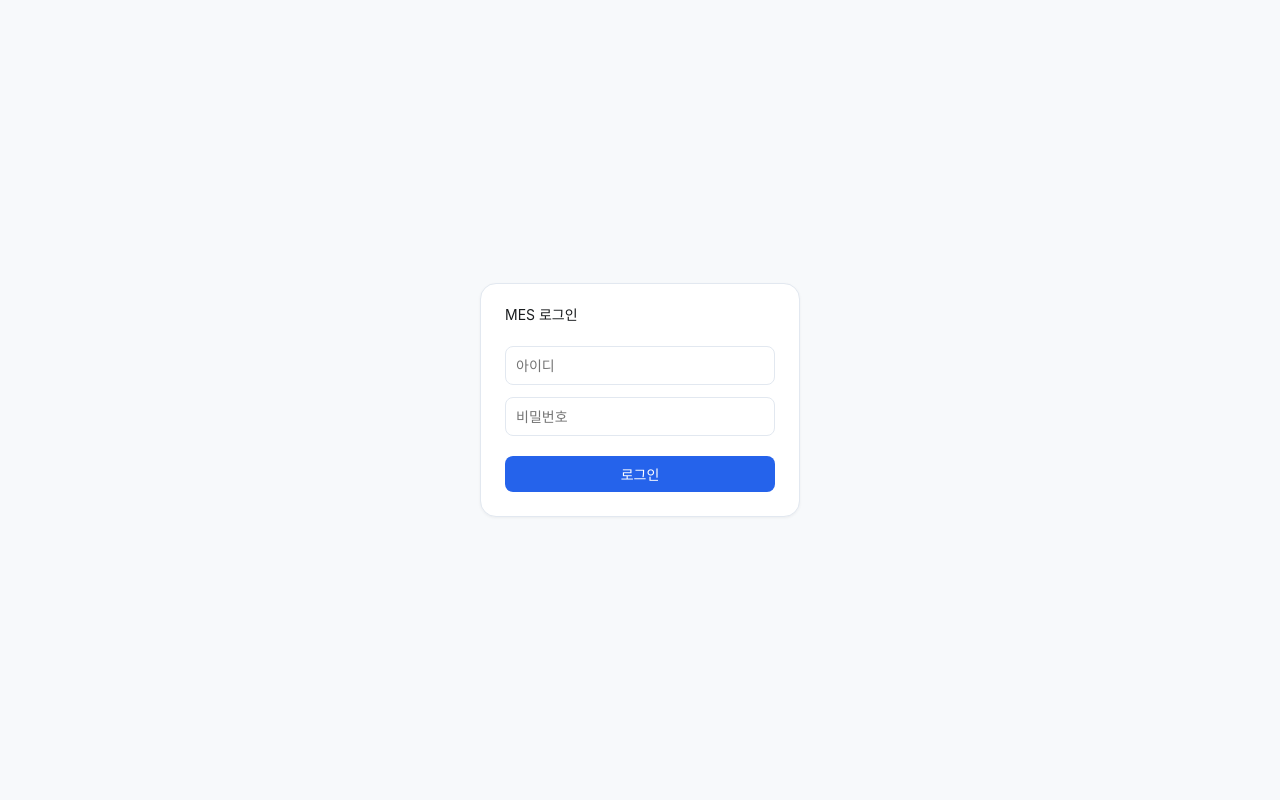
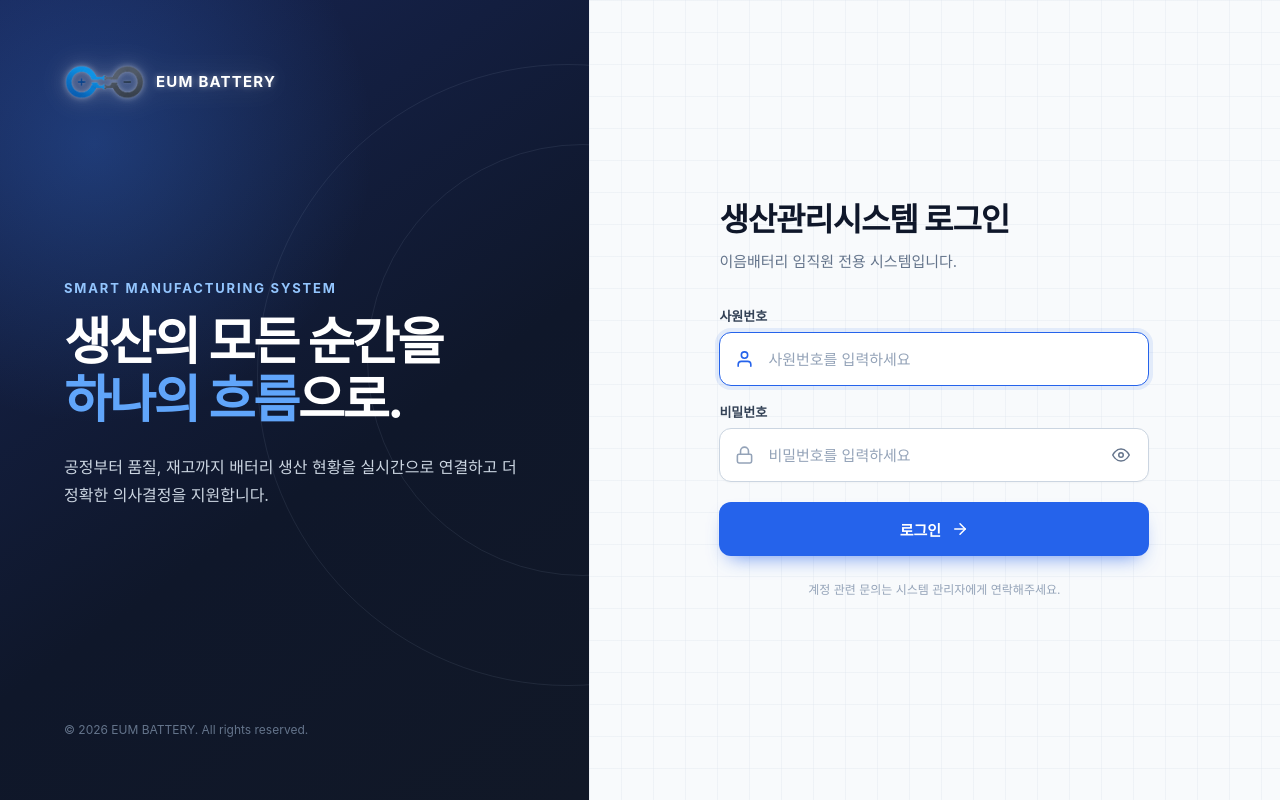
Before and after one commit to pyyzzz/MES-Battery-frontend, a React (Create React App) app: page /login in a window 1280 px wide. Built offline with nearby package versions, Linux system fonts and the light colour scheme; no server answers; a web font is replaced by a local one.

Commit message:
feat: 로그인 페이지 UI 개편

```diff
--- a/src/pages/Login.js
+++ b/src/pages/Login.js
@@ -1,25 +1,326 @@
-// 세션 기반 로그인 페이지
 import { useContext, useState } from "react";
 import { useNavigate } from "react-router-dom";
+import styled, { keyframes } from "styled-components";
+import {
+  FiAlertCircle,
+  FiArrowRight,
+  FiEye,
+  FiEyeOff,
+  FiLock,
+  FiUser,
+} from "react-icons/fi";
 import AuthContext from "../context/AuthContext";
 import axiosInstance from "../api/axiosInstance";
-import Button from "../components/ui/Button";
-import Card from "../components/ui/Card";
+
+const spin = keyframes`
+  to { transform: rotate(360deg); }
+`;
+
+const Page = styled.main`
+  min-height: 100vh;
+  min-height: 100dvh;
+  display: grid;
+  grid-template-columns: minmax(360px, 0.92fr) minmax(480px, 1.08fr);
+  background: #f4f7fb;
+
+  @media (max-width: 900px) {
+    grid-template-columns: 1fr;
+  }
+`;
+
+const BrandPanel = styled.section`
+  position: relative;
+  isolation: isolate;
+  display: flex;
+  min-height: 100vh;
+  min-height: 100dvh;
+  flex-direction: column;
+  justify-content: space-between;
+  overflow: hidden;
+  padding: clamp(36px, 5vw, 72px);
+  color: #fff;
+  background:
+    radial-gradient(circle at 16% 18%, rgba(59, 130, 246, 0.28), transparent 34%),
+    linear-gradient(145deg, #172554 0%, #0f172a 58%, #111827 100%);
+
+  &::before,
+  &::after {
+    content: "";
+    position: absolute;
+    z-index: -1;
+    border: 1px solid rgba(148, 163, 184, 0.12);
+    border-radius: 50%;
+  }
+
+  &::before {
+    width: 430px;
+    height: 430px;
+    right: -210px;
+    top: 18%;
+  }
+
+  &::after {
+    width: 620px;
+    height: 620px;
+    right: -290px;
+    top: 8%;
+  }
+
+  @media (max-width: 900px) {
+    min-height: auto;
+    padding: 28px 24px 36px;
+  }
+`;
+
+const Brand = styled.div`
+  display: flex;
+  align-items: center;
+  gap: 12px;
+  font-size: 15px;
+  font-weight: 700;
+  letter-spacing: 0.08em;
+  filter:
+      drop-shadow(0 0 3px rgba(255, 255, 255, 0.42))
+      drop-shadow(0 0 15px rgba(255, 255, 255, 0.18));
+
+  img {
+    display: block;
+    width: 80px;
+    height: auto;
+    object-fit: contain;
+    filter:
+      brightness(1.18)
+      drop-shadow(0 0 1px rgba(255, 255, 255, 0.1))
+      drop-shadow(0 0 10px rgba(255, 255, 255, 0.18));
+  }
+`;
+
+const BrandContent = styled.div`
+  max-width: 540px;
+  margin: auto 0;
+  padding: 48px 0 80px;
+
+  @media (max-width: 900px) {
+    padding: 54px 0 20px;
+  }
+`;
+
+const Eyebrow = styled.p`
+  margin-bottom: 18px;
+  color: #93c5fd;
+  font-size: 13px;
+  font-weight: 700;
+  letter-spacing: 0.14em;
+  text-transform: uppercase;
+`;
+
+const BrandTitle = styled.h1`
+  max-width: 500px;
+  font-size: clamp(38px, 4vw, 62px);
+  font-weight: 700;
+  line-height: 1.13;
+  letter-spacing: -0.045em;
+  word-break: keep-all;
+
+  span { color: #60a5fa; }
+`;
+
+const BrandDescription = styled.p`
+  max-width: 460px;
+  margin-top: 24px;
+  color: #cbd5e1;
+  font-size: 16px;
+  line-height: 1.75;
+  word-break: keep-all;
+
+  @media (max-width: 900px) { display: none; }
+`;
+
+const Copyright = styled.p`
+  color: #64748b;
+  font-size: 12px;
+
+  @media (max-width: 900px) { display: none; }
+`;
+
+const LoginPanel = styled.section`
+  display: flex;
+  min-height: 100vh;
+  min-height: 100dvh;
+  align-items: center;
+  justify-content: center;
+  padding: 48px clamp(24px, 7vw, 112px);
+  background:
+    linear-gradient(rgba(226, 232, 240, 0.42) 1px, transparent 1px),
+    linear-gradient(90deg, rgba(226, 232, 240, 0.42) 1px, transparent 1px),
+    #f8fafc;
+  background-size: 32px 32px;
+
+  @media (max-width: 900px) {
+    min-height: auto;
+    padding: 48px 24px 64px;
+  }
+`;
+
+const LoginBox = styled.div`
+  width: 100%;
+  max-width: 430px;
+`;
+
+const Heading = styled.div`
+  margin-bottom: 36px;
+
+  h2 {
+    color: #0f172a;
+    font-size: 32px;
+    font-weight: 700;
+    line-height: 1.25;
+    letter-spacing: -0.035em;
+  }
+
+  p {
+    margin-top: 10px;
+    color: #64748b;
+    font-size: 15px;
+    line-height: 1.6;
+  }
+`;
+
+const Field = styled.div`
+  margin-bottom: 20px;
+`;
+
+const Label = styled.label`
+  display: block;
+  margin-bottom: 9px;
+  color: #334155;
+  font-size: 13px;
+  font-weight: 600;
+`;
+
+const InputWrap = styled.div`
+  position: relative;
+  color: #94a3b8;
+
+  > svg:first-child {
+    position: absolute;
+    top: 50%;
+    left: 16px;
+    transform: translateY(-50%);
+    pointer-events: none;
+  }
+
+  &:focus-within { color: #2563eb; }
+`;
+
+const Input = styled.input`
+  width: 100%;
+  height: 54px;
+  padding: 0 48px;
+  border: 1px solid ${({ $hasError }) => ($hasError ? "#fca5a5" : "#cbd5e1")};
+  border-radius: 12px;
+  color: #0f172a;
+  font-size: 15px;
+  background: #fff;
+  box-shadow: 0 1px 2px rgba(15, 23, 42, 0.03);
+  transition: border-color 0.18s, box-shadow 0.18s;
+
+  &::placeholder { color: #94a3b8; }
+  &:hover { border-color: #94a3b8; }
+  &:focus {
+    border-color: #2563eb;
+    box-shadow: 0 0 0 4px rgba(37, 99, 235, 0.1);
+  }
+`;
+
+const VisibilityButton = styled.button`
+  position: absolute;
+  top: 50%;
+  right: 10px;
+  display: grid;
+  width: 36px;
+  height: 36px;
+  transform: translateY(-50%);
+  place-items: center;
+  border-radius: 8px;
+  color: #64748b;
+
+  &:hover { color: #0f172a; background: #f1f5f9; }
+  &:focus-visible { outline: 2px solid #2563eb; outline-offset: 1px; }
+`;
+
+const ErrorMessage = styled.p`
+  display: flex;
+  align-items: center;
+  gap: 7px;
+  margin: -2px 0 18px;
+  padding: 11px 13px;
+  border: 1px solid #fecaca;
+  border-radius: 10px;
+  color: #b91c1c;
+  font-size: 13px;
+  background: #fef2f2;
+`;
+
+const SubmitButton = styled.button`
+  display: flex;
+  width: 100%;
+  height: 54px;
+  align-items: center;
+  justify-content: center;
+  gap: 10px;
+  margin-top: 8px;
+  border-radius: 12px;
+  color: #fff;
+  font-size: 15px;
+  font-weight: 700;
+  background: #2563eb;
+  box-shadow: 0 10px 20px -10px rgba(37, 99, 235, 0.75);
+  transition: transform 0.18s, background 0.18s, box-shadow 0.18s;
+
+  &:hover:not(:disabled) {
+    transform: translateY(-1px);
+    background: #1d4ed8;
+    box-shadow: 0 14px 24px -10px rgba(37, 99, 235, 0.8);
+  }
+  &:active:not(:disabled) { transform: translateY(0); }
+  &:focus-visible { outline: 3px solid rgba(37, 99, 235, 0.24); outline-offset: 3px; }
+  &:disabled { cursor: not-allowed; opacity: 0.72; }
+`;
+
+const Spinner = styled.span`
+  width: 17px;
+  height: 17px;
+  border: 2px solid rgba(255, 255, 255, 0.45);
+  border-top-color: #fff;
+  border-radius: 50%;
+  animation: ${spin} 0.7s linear infinite;
+`;
+
+const HelpText = styled.p`
+  margin-top: 24px;
+  color: #94a3b8;
+  font-size: 12px;
+  line-height: 1.6;
+  text-align: center;
+`;
 
 export default function Login() {
   const { login, restoreSession } = useContext(AuthContext);
   const navigate = useNavigate();
-
   const [username, setUsername] = useState("");
   const [password, setPassword] = useState("");
   const [error, setError] = useState("");
+  const [showPassword, setShowPassword] = useState(false);
+  const [isSubmitting, setIsSubmitting] = useState(false);
 
-  const handleSubmit = async (e) => {
-    e.preventDefault();
+  const handleSubmit = async (event) => {
+    event.preventDefault();
+    if (isSubmitting) return;
     setError("");
+    setIsSubmitting(true);
 
     try {
-      // TODO: 백엔드 로그인 엔드포인트 확정 후 경로/응답 형태 맞춰 수정
       const response = await axiosInstance.post("/api/mes/auth/login", {
         username,
         password,
@@ -28,64 +329,106 @@ export default function Login() {
       await restoreSession();
       navigate("/mes/dashboard");
     } catch (err) {
-      setError("아이디 또는 비밀번호를 확인해주세요.");
+      setError("사원번호 또는 비밀번호를 확인해주세요.");
+    } finally {
+      setIsSubmitting(false);
     }
   };
 
   return (
-    <div
-      style={{
-        display: "flex",
-        justifyContent: "center",
-        alignItems: "center",
-        minHeight: "100vh",
-        background: "var(--color-bg-canvas)",
-      }}
-    >
-      <Card style={{ width: "320px" }}>
-        <h2 style={{ marginBottom: "24px" }}>MES 로그인</h2>
-        <form onSubmit={handleSubmit}>
-          <input
-            type="text"
-            placeholder="아이디"
-            value={username}
-            onChange={(e) => setUsername(e.target.value)}
-            style={{
-              width: "100%",
-              padding: "10px",
-              marginBottom: "12px",
-              border: "1px solid var(--color-border)",
-              borderRadius: "var(--radius-md)",
-            }}
-          />
-          <input
-            type="password"
-            placeholder="비밀번호"
-            value={password}
-            onChange={(e) => setPassword(e.target.value)}
-            style={{
-              width: "100%",
-              padding: "10px",
-              marginBottom: "12px",
-              border: "1px solid var(--color-border)",
-              borderRadius: "var(--radius-md)",
-            }}
-          />
-          {error && (
-            <p
-              style={{
-                color: "var(--color-danger)",
-                fontSize: "var(--font-size-xs)",
-              }}
-            >
-              {error}
-            </p>
-          )}
-          <Button type="submit" style={{ width: "100%", marginTop: "8px" }}>
-            로그인
-          </Button>
-        </form>
-      </Card>
-    </div>
+    <Page>
+      <BrandPanel aria-label="서비스 소개">
+        <Brand>
+          <img src="/eum-battery-sidebar-logo.png" alt="" aria-hidden="true" />
+          EUM BATTERY
+        </Brand>
+        <BrandContent>
+          <Eyebrow>Smart Manufacturing System</Eyebrow>
+          <BrandTitle>생산의 모든 순간을<br /><span>하나의 흐름</span>으로.</BrandTitle>
+          <BrandDescription>
+            공정부터 품질, 재고까지 배터리 생산 현황을 실시간으로 연결하고
+            더 정확한 의사결정을 지원합니다.
+          </BrandDescription>
+        </BrandContent>
+        <Copyright>© 2026 EUM BATTERY. All rights reserved.</Copyright>
+      </BrandPanel>
+
+      <LoginPanel>
+        <LoginBox>
+          <Heading>
+            <h2>생산관리시스템 로그인</h2>
+            <p>이음배터리 임직원 전용 시스템입니다.</p>
+          </Heading>
+
+          <form onSubmit={handleSubmit} noValidate>
+            <Field>
+              <Label htmlFor="username">사원번호</Label>
+              <InputWrap>
+                <FiUser size={19} aria-hidden="true" />
+                <Input
+                  id="username"
+                  name="username"
+                  type="text"
+                  inputMode="text"
+                  autoComplete="username"
+                  placeholder="사원번호를 입력하세요"
+                  value={username}
+                  onChange={(event) => setUsername(event.target.value)}
+                  $hasError={Boolean(error)}
+                  aria-invalid={Boolean(error)}
+                  aria-describedby={error ? "login-error" : undefined}
+                  required
+                  autoFocus
+                />
+              </InputWrap>
+            </Field>
+
+            <Field>
+              <Label htmlFor="password">비밀번호</Label>
+              <InputWrap>
+                <FiLock size={19} aria-hidden="true" />
+                <Input
+                  id="password"
+                  name="password"
+                  type={showPassword ? "text" : "password"}
+                  autoComplete="current-password"
+                  placeholder="비밀번호를 입력하세요"
+                  value={password}
+                  onChange={(event) => setPassword(event.target.value)}
+                  $hasError={Boolean(error)}
+                  aria-invalid={Boolean(error)}
+                  aria-describedby={error ? "login-error" : undefined}
+                  required
+                />
+                <VisibilityButton
+                  type="button"
+                  onClick={() => setShowPassword((visible) => !visible)}
+                  aria-label={showPassword ? "비밀번호 숨기기" : "비밀번호 보기"}
+                  aria-pressed={showPassword}
+                >
+                  {showPassword ? <FiEyeOff size={18} /> : <FiEye size={18} />}
+                </VisibilityButton>
+              </InputWrap>
+            </Field>
+
+            {error && (
+              <ErrorMessage id="login-error" role="alert">
+                <FiAlertCircle size={16} aria-hidden="true" />
+                {error}
+              </ErrorMessage>
+            )}
+
+            <SubmitButton type="submit" disabled={isSubmitting}>
+              {isSubmitting ? (
+                <><Spinner aria-hidden="true" /> 로그인 중...</>
+              ) : (
+                <>로그인 <FiArrowRight size={18} aria-hidden="true" /></>
+              )}
+            </SubmitButton>
+          </form>
+          <HelpText>계정 관련 문의는 시스템 관리자에게 연락해주세요.</HelpText>
+        </LoginBox>
+      </LoginPanel>
+    </Page>
   );
 }
```
